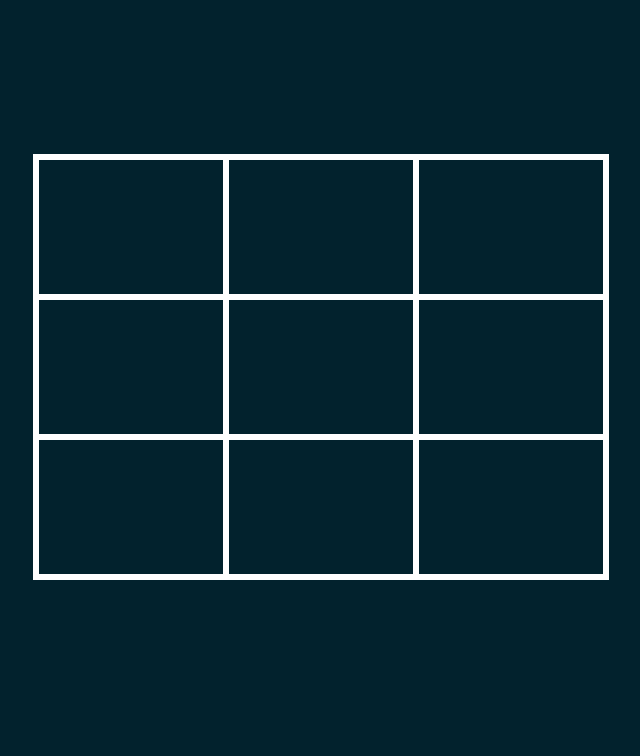
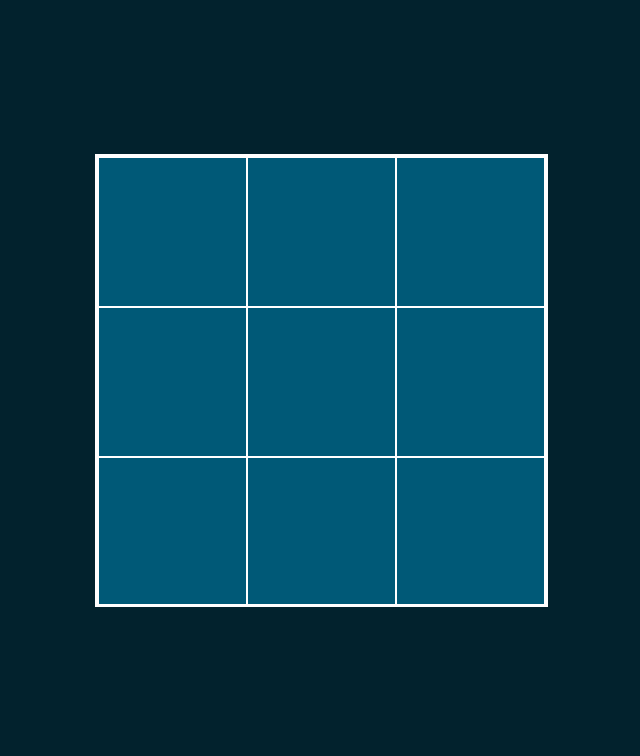
Before and after one commit to AlyLoutfy/tic-tac-toe, a plain HTML site: page index.html in a window 1280 px wide. Shown: the top 756 px of the page, without its empty margins (319-959 px from the left). Drawn offline with Linux system fonts and the light colour scheme.

Commit message:
Css grid table adjustments

```diff
--- a/style.css
+++ b/style.css
@@ -1,5 +1,6 @@
 :root {
   --background: #02222d;
+  --gridBackground: #005977;
   --font: #fff;
   --calculator: #212121;
   --screen: #86bcc6;
@@ -35,21 +36,27 @@ body {
 
 .game-grid {
   margin-top: 12%;
-  width: 45%;
+  width: 453px;
+  height: 453px;
   display: grid;
   grid-template-columns: repeat(3, 1fr);
   grid-template-rows: repeat(3, 1fr);
   border: 3px solid white;
+  background-color: var(--gridBackground);
 }
 
 .field {
   display: flex;
   align-items: center;
   justify-content: center;
-  height: 140px;
+  height: 150px;
   font-size: 40px;
-  border: 3px solid white;
+  border: 1px solid white;
   cursor: pointer;
+}
+
+.field:hover {
+  background-color: #028ab7;
 }
 
 /* Footer */
```
